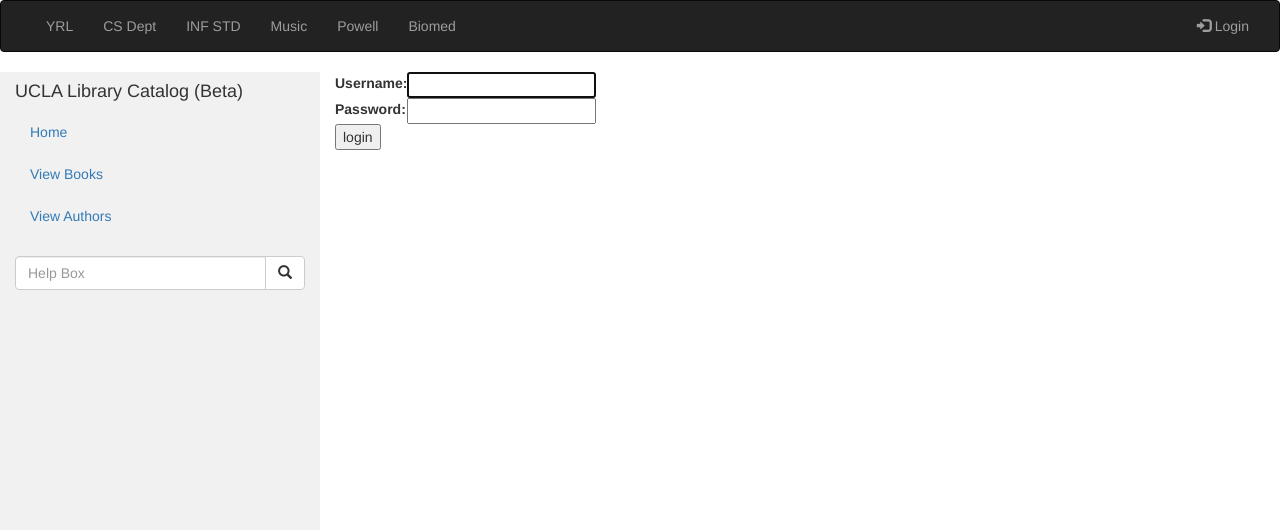
After one commit to pnichat/ucla-library-management-system, a Django app: page /accounts/login/ in a window 1280 px wide. The commit adds this page. Shown: the top 530 px of the page. Run offline with Django 3.2, Linux system fonts and the light colour scheme; some libraries are stand-ins or nearby versions.

Commit message:
User Login and logout included with session features

```diff
--- a/library/catalog/templates/base.html
+++ b/library/catalog/templates/base.html
@@ -26,7 +26,12 @@
         <li><a href="#">Biomed</a></li>
       </ul>
       <ul class="nav navbar-nav navbar-right">
-        <li><a href="#"><span class="glyphicon glyphicon-log-in"></span> Login</a></li>
+      	{% if user.is_authenticated %}
+      	<li><a>Hello {{user.get_username}}</a></li>
+        <li><a href="{% url 'logout' %}?next={{request.path}}"><span class="glyphicon glyphicon-log-in"></span> Logout</a></li>
+        {% else %}
+        <li><a href="{% url 'login' %}?next={{request.path}}"><span class="glyphicon glyphicon-log-in"></span> Login</a></li>
+        {% endif %}
       </ul>
     </div>
   </div>
@@ -61,6 +66,7 @@
   <!-- Copyright -->
   <div class="footer-copyright text-center py-3">© 2019 Copyright:
     <a href="https://github.com/nichatpratik/Library_management_system"> Pratik Nichat</a>
+    {% block footercontent %} {% endblock %}
   </div>
   <!-- Copyright -->
 
--- a/library/catalog/templates/index.html
+++ b/library/catalog/templates/index.html
@@ -9,4 +9,8 @@
 		<li><strong>Instances (Copies) Available</strong> {{ num_instances_available }}</li>
 		<li><strong>Authors:</strong> {{ num_authors }}</li>
 	</ul>
+
+
 {% endblock %}
+
+{% block footercontent %}<p>Visit Check: {{ num_visits }} visit(s)</p>{% endblock %}
--- a/library/catalog/urls.py
+++ b/library/catalog/urls.py
@@ -3,7 +3,8 @@
 
 urlpatterns = [
 	path('', views.index, name='index'),
-	path('books/', views.BookListView.as_view(), name='books'),
+	path('books/', views.BookList, name='books'),
+#	path('books/', views.BookListView.as_view(), name='books'),
 	path('book/<int:pk>', views.BookDetailView.as_view(), name='book-detail'),
 	path('authors/', views.AuthorListView.as_view(), name='authors'),
 	path('author/<int:pk>', views.AuthorDetailView.as_view(), name='author-detail'),
--- a/library/library/settings.py
+++ b/library/library/settings.py
@@ -121,3 +121,6 @@
 # https://docs.djangoproject.com/en/2.2/howto/static-files/
 
 STATIC_URL = '/static/'
+
+# Redirect to home URL after login
+LOGIN_REDIRECT_URL = '/'
--- a/library/library/urls.py
+++ b/library/library/urls.py
@@ -24,5 +24,6 @@
     path('admin/', admin.site.urls),
     path('catalog/', include('catalog.urls')),
     path('', RedirectView.as_view(url='/catalog/', permanent=True)),
+    path('accounts/', include('django.contrib.auth.urls')),
 
 ] + static(settings.STATIC_URL, document_root=settings.STATIC_ROOT)
--- /dev/null
+++ b/library/templates/registration/logged_out.html
@@ -0,0 +1,6 @@
+{% extends "base.html" %}
+
+{% block content %}
+  <p>Logged out!</p>
+  <a href="{% url 'login'%}">Click here to login again.</a>
+{% endblock %}
--- /dev/null
+++ b/library/templates/registration/login.html
@@ -0,0 +1,38 @@
+{% extends "base.html" %}
+
+{% block content %}
+
+{% if form.errors %}
+  <p>Your username and password didn't match. Please try again.</p>
+{% endif %}
+
+{% if next %}
+  {% if user.is_authenticated %}
+    <p>Your account doesn't have access to this page. To proceed,
+    please login with an account that has access.</p>
+  {% else %}
+    <p>Please login to see this page.</p>
+  {% endif %}
+{% endif %}
+
+<form method="post" action="{% url 'login' %}">
+{% csrf_token %}
+<table>
+
+<tr>
+  <td>{{ form.username.label_tag }}</td>
+  <td>{{ form.username }}</td>
+</tr>
+
+<tr>
+  <td>{{ form.password.label_tag }}</td>
+  <td>{{ form.password }}</td>
+</tr>
+</table>
+
+<input type="submit" value="login" />
+<input type="hidden" name="next" value="{{ next }}" />
+</form>
+
+
+{% endblock %}
```
Also changed, not shown: library/catalog/views.py (+16 -3 lines), library/db.sqlite3.
